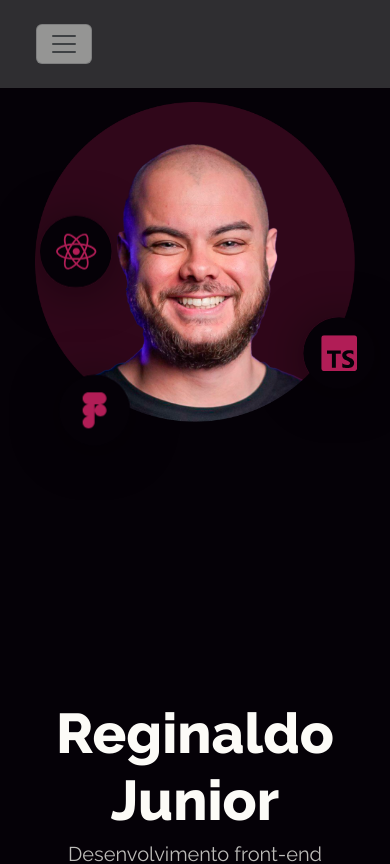
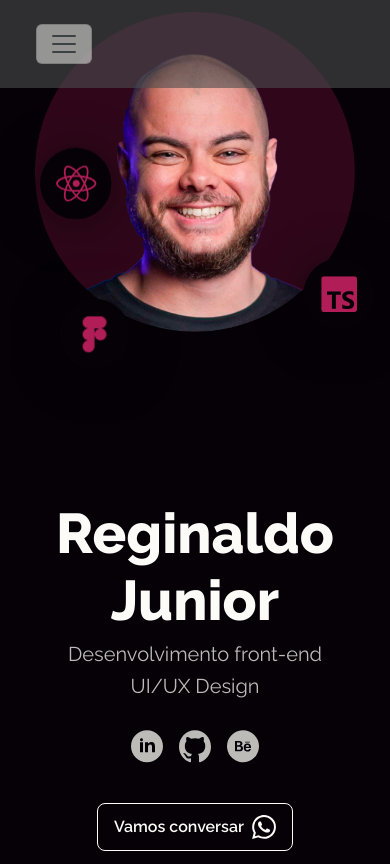
Before and after one commit to reginaldojrrr/meu-site, a Vue app: page / in a window 390 px wide. Shown: the top 864 px of the page. Built offline with nearby package versions, Linux system fonts and the light colour scheme; what @splidejs/vue-splide would draw is missing.

Commit message:
Ajustes na home

```diff
--- a/src/components/home.vue
+++ b/src/components/home.vue
@@ -291,24 +291,30 @@
 @media (max-width: 425px) {
     .home {
         .avatar {
+            margin-top: -250px;
+
             img {
                 height: 320px;
             }
         }
 
         #react {
-            top: 20%;
+            top: 12%;
             left: -2%;
         }
 
         #ts {
-            top: 32%;
+            top: 25%;
             left: 65%;
         }
 
         #figma {
-            top: 39%;
+            top: 30%;
             left: 2%;
+        }
+
+        .textsCta {
+            margin-top: -200px;
         }
     }
 
```
